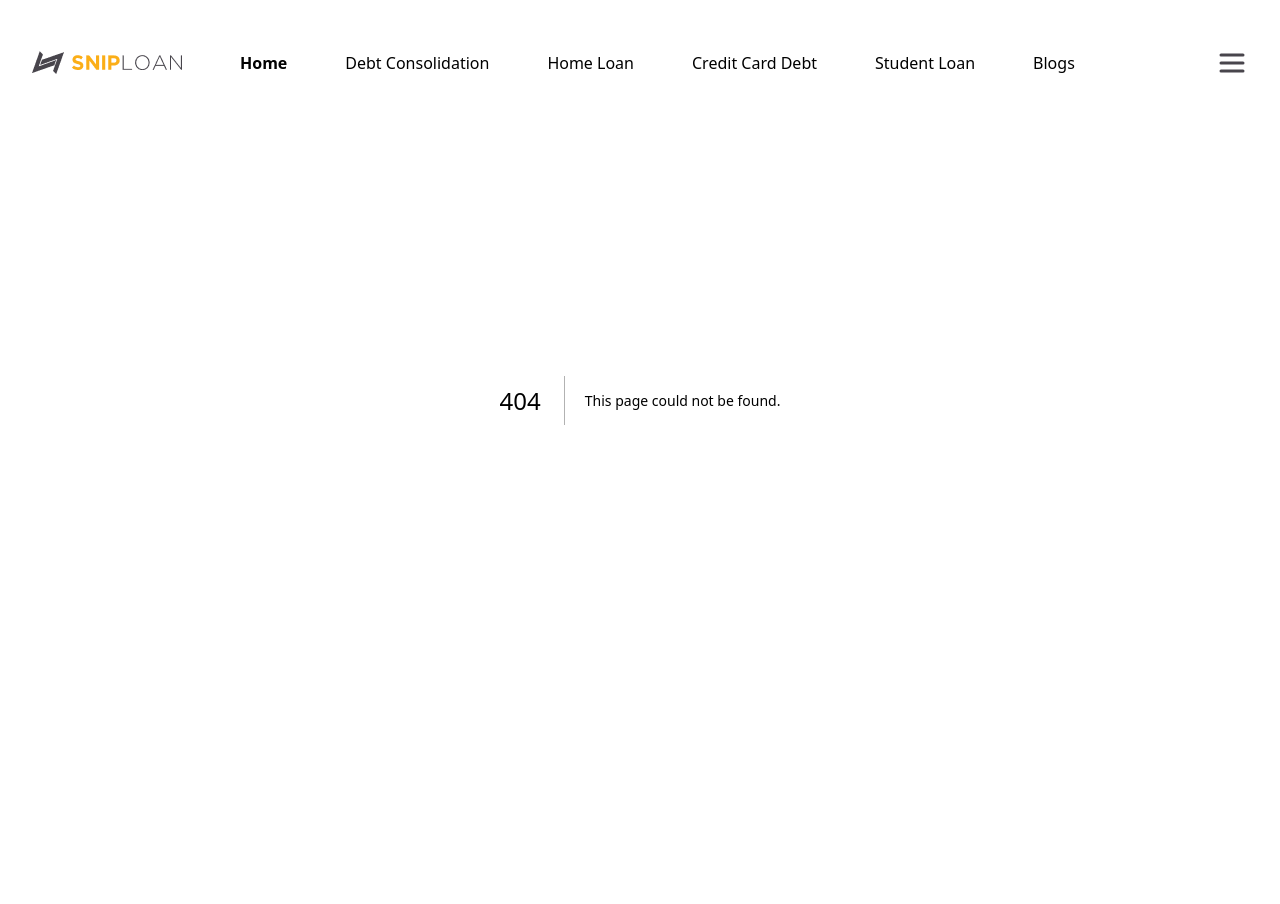
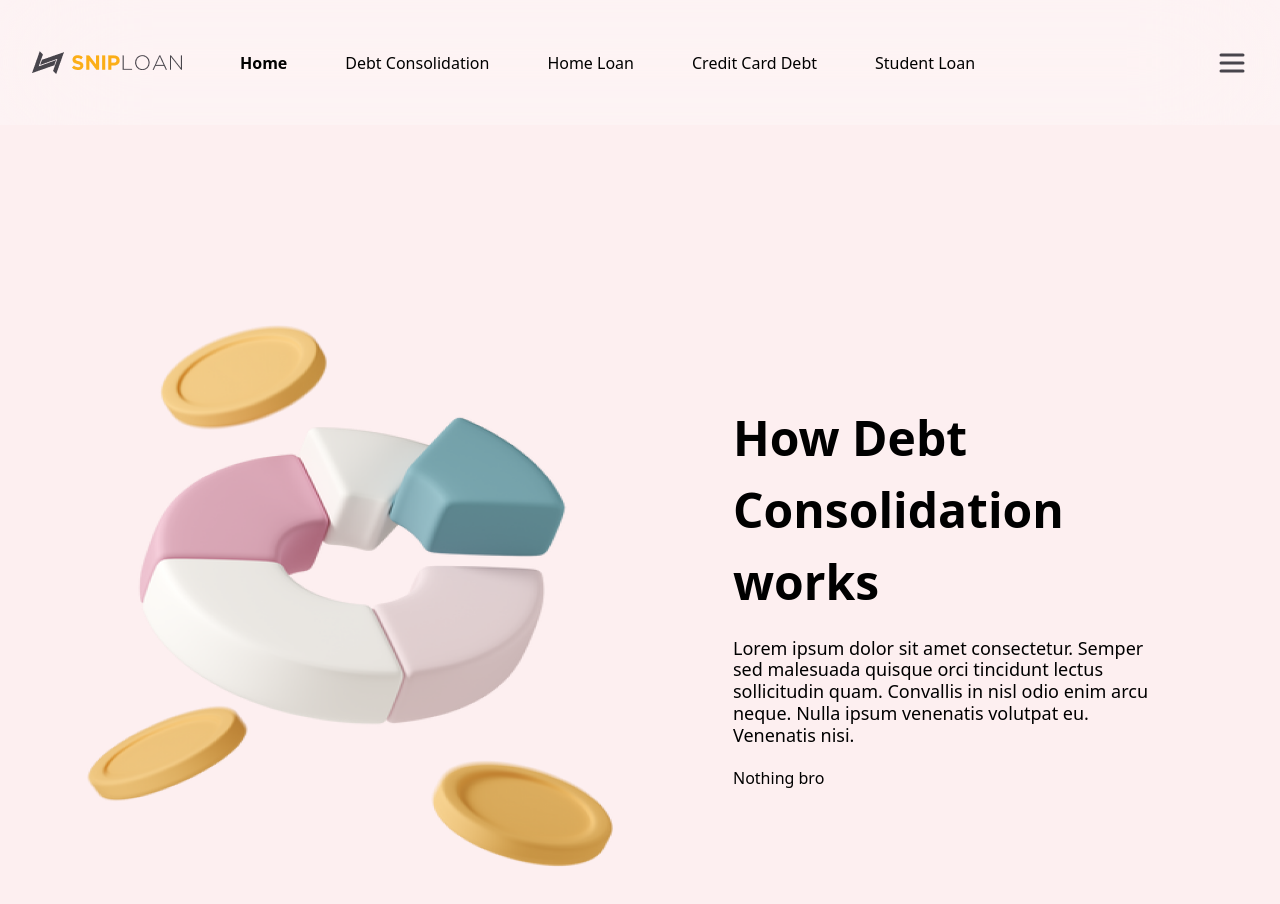
Before and after one commit to mahi25soni/temp-shiploan-frontend, a Next.js app: page /debt-consolidation in a window 1280 px wide. Before the commit this address had no page. Shown: the top 904 px of the page. Before the commit the page ends 800 px from the top, so only its background shows below. Built offline with nearby package versions, Linux system fonts and the light colour scheme.

Commit message:
Core : All tabs pages are initaited and routing is done by navbar

```diff
--- /dev/null
+++ b/src/app/(loan)/creditcard-loan/page.tsx
@@ -0,0 +1,7 @@
+import React from "react";
+
+const CreditCardLoan = () => {
+  return <div>CreditCardLoan</div>;
+};
+
+export default CreditCardLoan;
--- /dev/null
+++ b/src/app/(loan)/home-loan/page.tsx
@@ -0,0 +1,7 @@
+import React from "react";
+
+const HomeLoan = () => {
+  return <div>HomeLoan</div>;
+};
+
+export default HomeLoan;
--- /dev/null
+++ b/src/app/(loan)/student-loan/page.tsx
@@ -0,0 +1,10 @@
+import React from 'react'
+
+
+const StudentLoan = () => {
+  return (
+    <div>StudentLoan</div>
+  )
+}
+
+export default StudentLoan
--- /dev/null
+++ b/src/app/debt-consolidation/page.tsx
@@ -0,0 +1,16 @@
+import PageWrapper from '@/components/wrappers/PageWrapper'
+import React from 'react'
+
+const DebtConsolidation = () => {
+  return (
+    <PageWrapper heading='How Debt Consolidation works' altText='Background Image' bgColor='#FDEFF0' mainImage='/money and pie chart.png' description='Lorem ipsum dolor sit amet consectetur. Semper sed malesuada quisque orci tincidunt lectus sollicitudin quam. Convallis in nisl odio enim arcu neque. Nulla ipsum venenatis volutpat eu. Venenatis nisi.'>
+
+        <div>
+            Nothing bro
+        </div>
+
+    </PageWrapper>
+  )
+}
+
+export default DebtConsolidation
--- a/src/app/globals.css
+++ b/src/app/globals.css
@@ -43,8 +43,14 @@ body,
   -ms-overflow-style: none;
 }
 
-.description-text {
+.description-text-14 {
   font-size: 14px;
   color : black;
   line-height: 21.78px;
 }
+
+.description-text-18 {
+  font-size: 18px;
+  color : black;
+  line-height: 21.78px;
+}
--- a/src/components/Navbar/Navbar.tsx
+++ b/src/components/Navbar/Navbar.tsx
@@ -1,14 +1,15 @@
 "use client";
 import Image from "next/image";
+import Link from "next/link";
 import React, { useState } from "react";
 
-const NavbarTabs: string[] = [
-  "Home",
-  "Debt Consolidation",
-  "Home Loan",
-  "Credit Card Debt",
-  "Student Loan",
-  "Blogs",
+const NavbarItems: { [key: string]: string }[] = [
+  { tab: "Home", link: "/" },
+  { tab: "Debt Consolidation", link: "/debt-consolidation" },
+  { tab: "Home Loan", link: "/home-loan" },
+  { tab: "Credit Card Debt", link: "/creditcard-loan" },
+  { tab: "Student Loan", link: "/student-loan" },
+  // { tab: "Blogs", link: "/blogs" }
 ];
 
 const Navbar = () => {
@@ -29,15 +30,17 @@ const Navbar = () => {
             alt="logo"
           />
         </div>
-        {NavbarTabs?.map((tab: string, index) => {
+        {NavbarItems?.map((item, index) => {
           return (
-            <div
-              key={index}
-              onClick={() => handleSelectTab(tab)}
-              className={`hidden cursor-pointer text-base lg:block ${selectedTab === tab ? "font-bold" : "font-normal"}`}
-            >
-              {tab}
-            </div>
+            <Link key={index} href={item?.link} passHref>
+              <div
+                key={index}
+                onClick={() => handleSelectTab(item?.tab)}
+                className={`hidden cursor-pointer text-base lg:block ${selectedTab === item?.tab ? "font-bold" : "font-normal"}`}
+              >
+                {item?.tab}
+              </div>
+            </Link>
           );
         })}
         <div></div>
--- a/src/components/atoms/MainHeading.tsx
+++ b/src/components/atoms/MainHeading.tsx
@@ -7,7 +7,7 @@ interface HeadingProps {
 const MainHeading = (data: HeadingProps) => {
   return (
     <div
-  className="lg:leading-[72px] text-center text-[32px] font-bold leading-[48px] lg:text-left lg:text-[48px] max-w-[300px] m-auto lg:m-0 lg:max-w-full"
+      className="m-auto max-w-[350px] text-center text-[32px] font-bold leading-[48px] lg:m-0 lg:max-w-full lg:text-left lg:text-[48px] lg:leading-[72px]"
       style={{
         textAlign: data?.align,
       }}
--- a/src/components/wrappers/HomePageComponentWrapper.tsx
+++ b/src/components/wrappers/HomePageComponentWrapper.tsx
@@ -31,7 +31,7 @@ const HomePageComponentWrapper = (data: HomePageComponentWrapperProps) => {
         <div className="flex flex-col gap-10 lg:w-[500px] h-full items-center lg:items-start">
 
           <MainHeading heading={data?.heading} />
-          <div className="description-text line-clamp-4 hidden lg:block">
+          <div className="description-text-14 line-clamp-4 hidden lg:block">
             {data?.description}
           </div>
           {data?.children}
```
Lines whose indentation alone changed are shown as unchanged.
